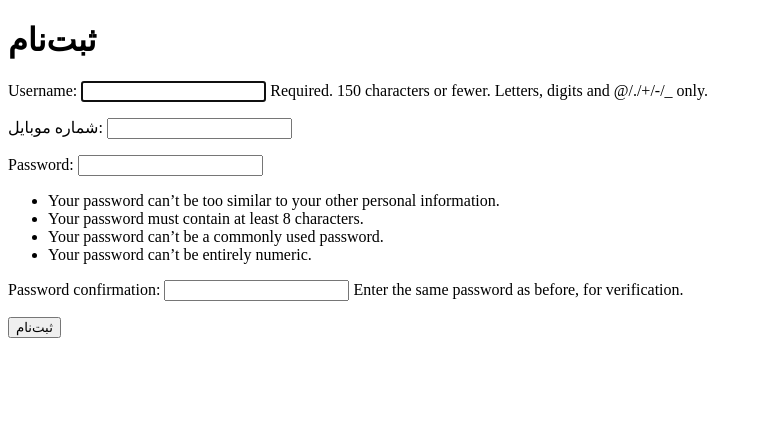
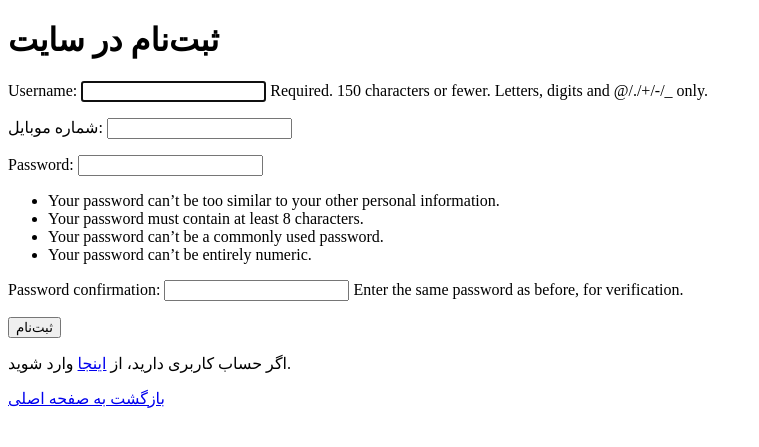
Before and after one commit to setarehmousavifar/news_platform, a Django app: page /accounts/register/ in a window 1280 px wide. Shown: the top 447 px of the page, without its empty margins (0-759 px from the left). Run offline with Django 5.2, Linux system fonts and the light colour scheme.

Commit message:
بهینه‌سازی و افزودن لینک‌ها به register.html

```diff
--- a/templates/accounts/register.html
+++ b/templates/accounts/register.html
@@ -2,14 +2,24 @@
 <html lang="fa">
 <head>
     <meta charset="UTF-8">
+    <meta name="viewport" content="width=device-width, initial-scale=1.0">
     <title>ثبت‌نام</title>
 </head>
 <body>
-    <h1>ثبت‌نام</h1>
+    <!-- عنوان صفحه -->
+    <h1>ثبت‌نام در سایت</h1>
+
+    <!-- فرم ثبت‌نام -->
     <form method="post">
         {% csrf_token %}
         {{ form.as_p }}
         <button type="submit">ثبت‌نام</button>
     </form>
+
+    <!-- پیام ورود -->
+    <p>اگر حساب کاربری دارید، از <a href="{% url 'login' %}">اینجا</a> وارد شوید.</p>
+
+    <!-- لینک بازگشت -->
+    <a href="{% url 'home' %}">بازگشت به صفحه اصلی</a>
 </body>
 </html>
```
